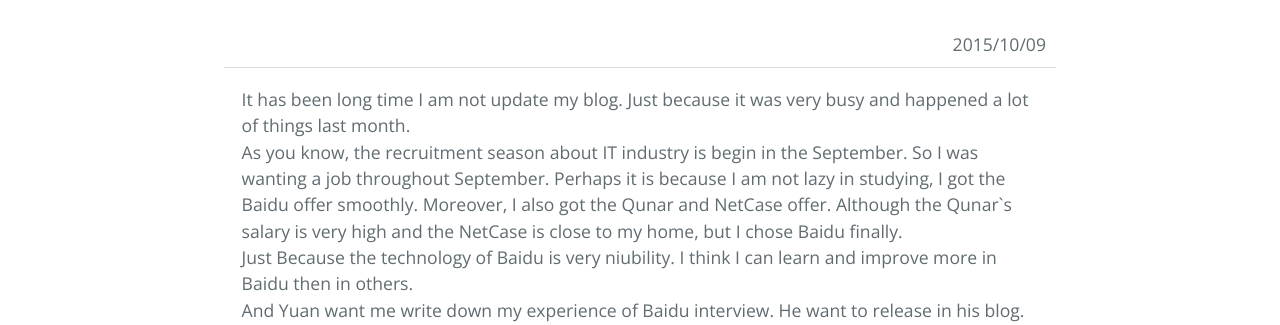
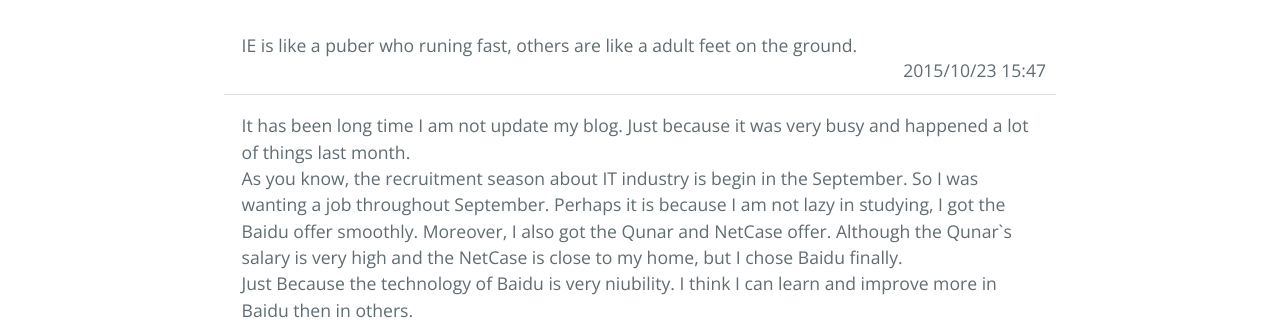
Before and after one commit to Loliner/loliner.github.io, a plain HTML site: page index.html in a window 1280 px wide. Shown: the part 475-800 px from the top of the page. Drawn offline with nearby package versions, Linux system fonts and the light colour scheme.

Commit message:
talk about ie
I am reading the dom, And found an interesting thing.

```diff
--- a/index.html
+++ b/index.html
@@ -29,8 +29,8 @@
     <article>
         <div class="par">
             <p>
-
-                <span class="time">2015/10/09</span>
+                IE is like a puber who runing fast, others are like a adult feet on the ground.
+                <span class="time">2015/10/23 15:47</span>
             </p>
         </div>
         <div class="par">
```
